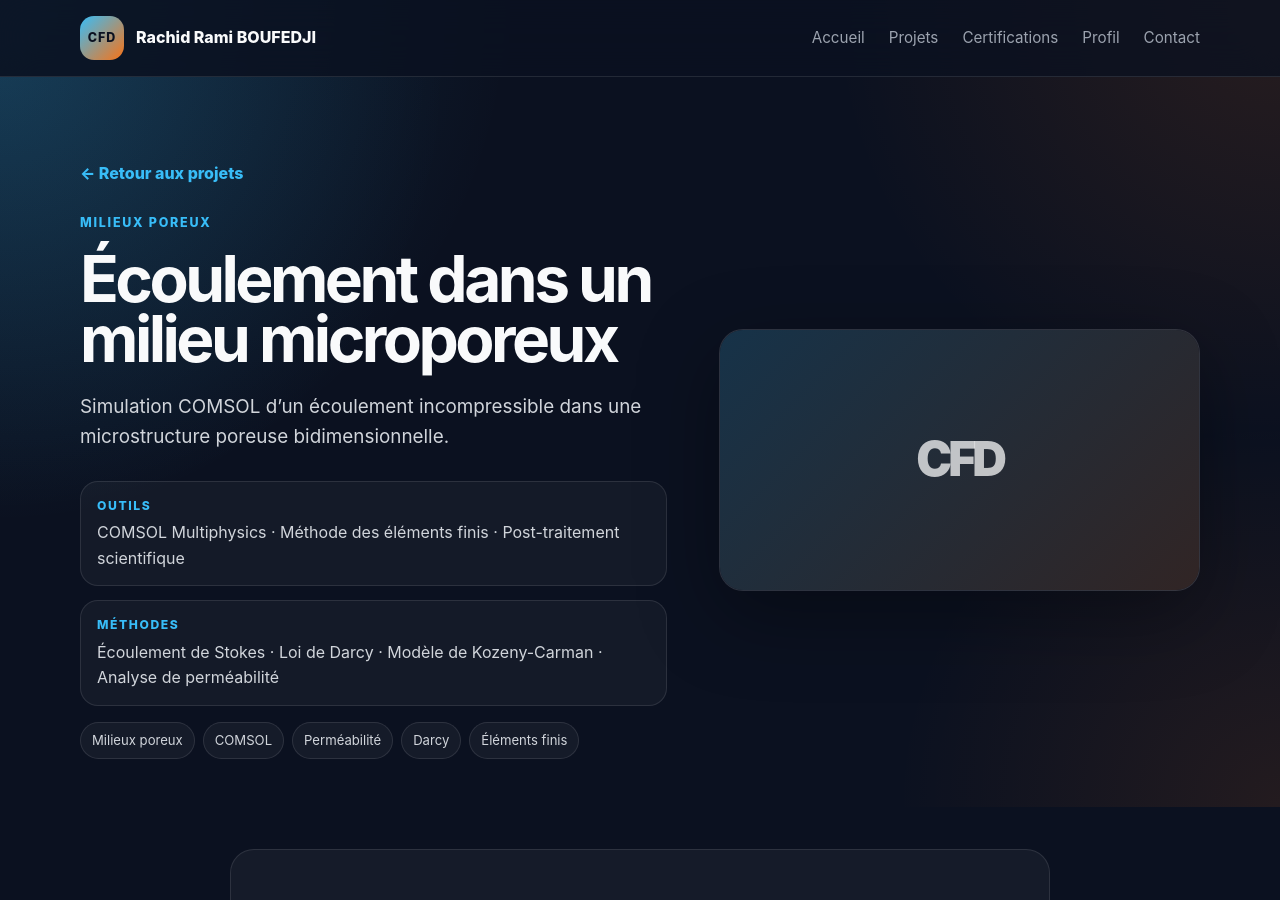
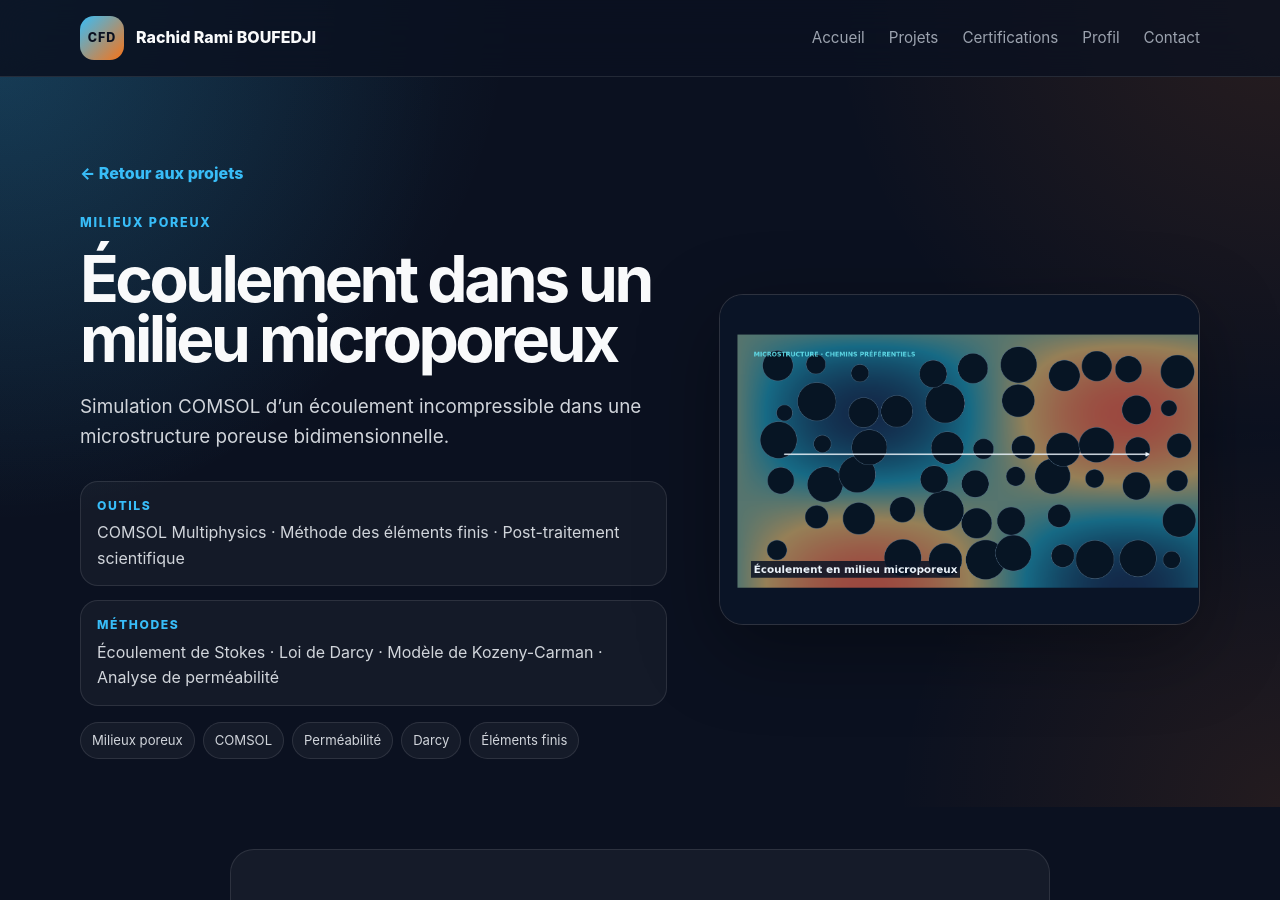
Before and after one commit to ramiboufedji-projets/ramiboufedji-projets.github.io, a Jekyll site: the page built from _projects/ecoulement-milieu-microporeux.md, in a window 1280 px wide and 900 px high. Built offline with Jekyll 4.4.1, drawn with Linux system fonts in a browser that asks for light colours.

Commit message:
Update image path in project markdown file

```diff
--- a/_projects/ecoulement-milieu-microporeux.md
+++ b/_projects/ecoulement-milieu-microporeux.md
@@ -4,7 +4,7 @@ subtitle: "Simulation COMSOL d’un écoulement incompressible dans une microstr
 order: 6
 featured: false
 domain: "Milieux poreux"
-image: ""
+image: "assets/images/ projects/ecoulement-milieu-microporeux.png"
 tools:
   - COMSOL Multiphysics
   - Méthode des éléments finis
```
